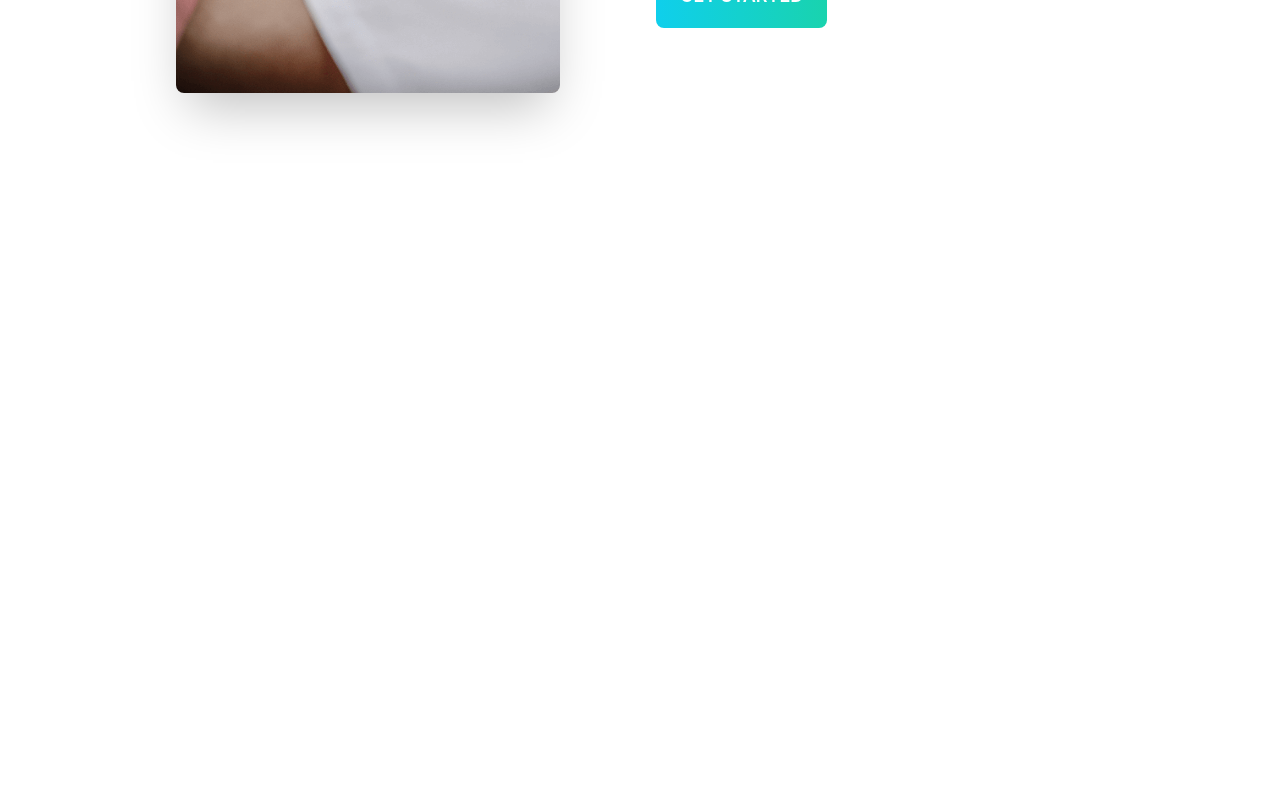
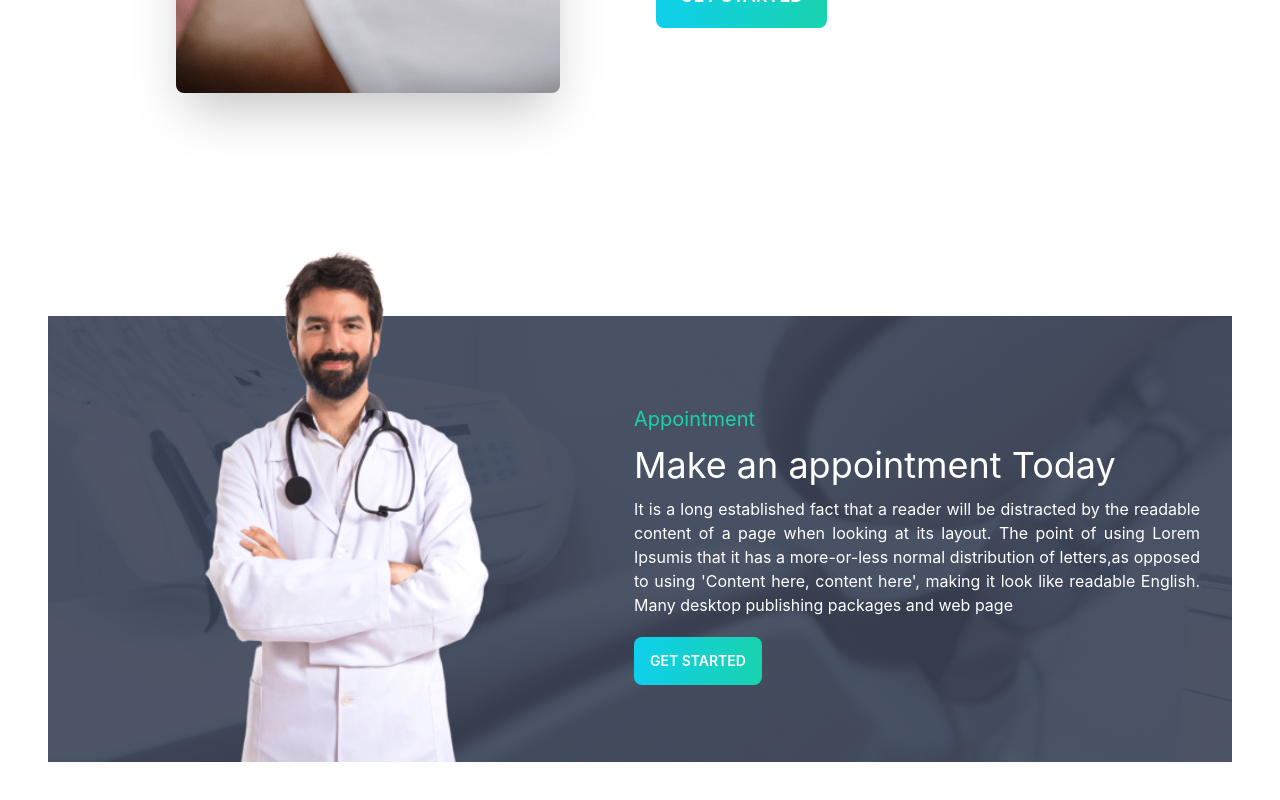
Before and after one commit to AhshanHabib26/doctors-portal-client, a React (Create React App) app: page /home in a window 1280 px wide. Shown: the part 2163-2963 px from the top of the page. Before the commit the page ends 2415 px from the top, so only its background shows below. Built offline with nearby package versions, Linux system fonts and the light colour scheme.

Commit message:
Appointment Section Added

```diff
--- /dev/null
+++ b/src/Component/Pages/Home/Appointment/Appointment.css
@@ -0,0 +1,8 @@
+.appointment_container{
+    background-image: url('../../../../assets/images/appointment.png');
+    background-repeat: no-repeat;
+    background-position: center;
+    background-size: cover;
+    object-fit: cover;
+    object-position: center;
+}
--- /dev/null
+++ b/src/Component/Pages/Home/Appointment/Appointment.js
@@ -0,0 +1,33 @@
+import React from "react";
+import doctorImg from "../../../../assets/images/doctor.png";
+import "./Appointment.css";
+
+
+const Appointment = () => {
+  return (
+    <div className = "appointment_container my-16">
+      <div className="flex justify-center items-center">
+        <div className="flex-1 hidden lg:block ">
+          <img className="mt-[-120px]" src={doctorImg} alt="" />
+        </div>
+        <div className="flex-1 p-5  lg:pr-8  text-white">
+          <h1 className="text-secondary text-xl my-3">Appointment</h1>
+          <h2 className="text-4xl my-3">Make an appointment Today</h2>
+          <p className="text-justify">
+            It is a long established fact that a reader will be distracted by
+            the readable content of a page when looking at its layout. The point
+            of using Lorem Ipsumis that it has a more-or-less normal
+            distribution of letters,as opposed to using 'Content here, content
+            here', making it look like readable English. Many desktop publishing
+            packages and web page
+          </p>
+          <button class="btn mt-5 text-white bg-gradient-to-r from-primary to-secondary border-0 outline-0 ">
+            Get Started
+          </button>
+        </div>
+      </div>
+    </div>
+  );
+};
+
+export default Appointment;
--- a/src/Component/Pages/Banner/Banner.css
+++ b/src/Component/Pages/Home/Banner/Banner.css
@@ -1,5 +1,5 @@
 .bannerContainer{
-    background-image: url(../../../assets/images/bg.png);
+    background-image: url(../../../../assets/images/bg.png);
     background-position: center;
     background-repeat: no-repeat;
     background-size: cover;
--- a/src/Component/Pages/Banner/Banner.js
+++ b/src/Component/Pages/Home/Banner/Banner.js
@@ -1,5 +1,5 @@
 import React from "react";
-import Chair from '../../../assets/images/chair.png'
+import Chair from '../../../../assets/images/chair.png'
 import './Banner.css'
 
 const Banner = () => {
--- a/src/Component/Pages/Home/Home.js
+++ b/src/Component/Pages/Home/Home.js
@@ -1,17 +1,20 @@
 import React from 'react';
-import Banner from '../Banner/Banner';
-import Care from '../Care/Care';
-import Info from '../Info/Info';
-import Service from '../Service/Service';
+import Appointment from './Appointment/Appointment';
+import Banner from './Banner/Banner';
+import Care from './Care';
+import Info from './Info';
+import Service from './Service';
+
 
 
 const Home = () => {
     return (
         <div className='px-12'>
-            <Banner/>
-            <Info/>
-            <Service/>
-            <Care/>
+           <Banner/>
+           <Info/>
+           <Service/>
+           <Care/>
+           <Appointment/>
         </div>
     );
 };
```
Also changed, not shown: src/Component/Pages/Home/Care.js (renamed from src/Component/Pages/Care/Care.js), src/Component/Pages/Home/Info.js (renamed from src/Component/Pages/Info/Info.js), src/Component/Pages/Home/Service.js (renamed from src/Component/Pages/Service/Service.js).
